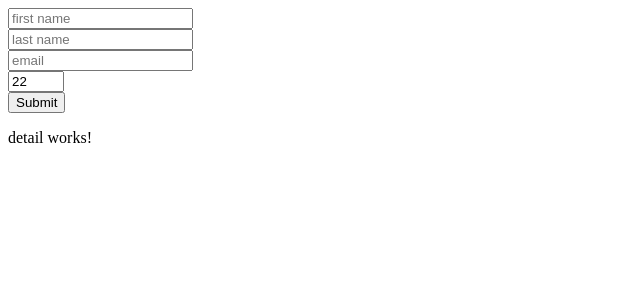
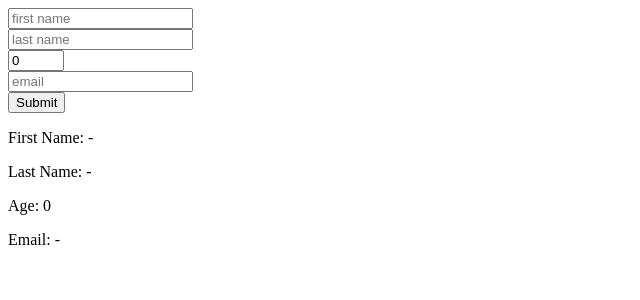
Before and after one commit to earthgta2010/Angular_Form, an Angular app: page / in a window 1280 px wide. Shown: the top 300 px of the page, without its empty margins (0-640 px from the left). Built offline with nearby package versions, Linux system fonts and the light colour scheme.

Commit message:
'fifthcommit'

```diff
--- a/src/app/app.component.html
+++ b/src/app/app.component.html
@@ -1,6 +1,6 @@
 <div>
-  <app-form></app-form>
+  <app-form (change) = onChange($event)></app-form>
 </div>
 <div>
-  <app-detail></app-detail>
+  <app-detail [user]="user"></app-detail>
 </div>
--- a/src/app/app.component.ts
+++ b/src/app/app.component.ts
@@ -1,4 +1,5 @@
 import { Component } from '@angular/core';
+import { User } from './user';
 
 @Component({
   selector: 'app-root',
@@ -7,4 +8,8 @@ import { Component } from '@angular/core';
 })
 export class AppComponent {
   title = 'AngularClass2Form';
+  user: User
+  onChange(user: User){
+    this.user = user;
+  }
 }
--- a/src/app/detail/detail.component.html
+++ b/src/app/detail/detail.component.html
@@ -1,3 +1,4 @@
-<p>
-  detail works!
-</p>
+<p>First Name: {{user?.firstName || '-'}}</p>
+<p>Last Name: {{user?.lastName || '-'}}</p>
+<p>Age: {{user ? user.age : 0}}</p>
+<p>Email: {{user?.email || '-'}}</p>
--- a/src/app/detail/detail.component.ts
+++ b/src/app/detail/detail.component.ts
@@ -1,4 +1,5 @@
-import { Component, OnInit } from '@angular/core';
+import { Component, OnInit, Input } from '@angular/core';
+import { User } from '../user';
 
 @Component({
   selector: 'app-detail',
@@ -6,7 +7,7 @@ import { Component, OnInit } from '@angular/core';
   styleUrls: ['./detail.component.css']
 })
 export class DetailComponent implements OnInit {
-
+  @Input() user: User;
   constructor() { }
 
   ngOnInit() {
--- a/src/app/form/form.component.html
+++ b/src/app/form/form.component.html
@@ -2,16 +2,39 @@
   <form [formGroup]="formGroup" (ngSubmit)="onSubmit(formGroup)">
     <div>
       <input type="text" formControlName="firstName" placeholder="first name">
+      <label style="color:red" *ngIf="formGroup.get('firstName').invalid &&
+      formGroup.get('firstName').touched &&
+      formGroup.get('firstName').errors['required']">Required.</label>
+      <label style="color:red" *ngIf="formGroup.get('firstName').invalid &&
+      formGroup.get('firstName').touched &&
+      formGroup.get('firstName').errors['minlength']">Min is 3.</label>
     </div>
     <div>
       <input type="text" formControlName="lastName" placeholder="last name">
+      <label style="color:red" *ngIf="formGroup.get('firstName').invalid &&
+      formGroup.get('lastName').touched &&
+      formGroup.get('lastName').errors['required']">Required.</label>
+      <label style="color:red" *ngIf="formGroup.get('firstName').invalid &&
+      formGroup.get('lastName').touched &&
+      formGroup.get('lastName').errors['minlength']">Min is 3.</label>
+    </div>
+    <div>
+      <input type="number" min="0" max="99" formControlName="age" placeholder="age">
+      <label style="color:red" *ngIf="formGroup.get('age').invalid &&
+      formGroup.get('age').touched &&
+      (formGroup.get('age').errors['min']
+      || formGroup.get('age').errors['max'])">Between 0 and 99
+      </label>
     </div>
     <div>
       <input type="text" formControlName="email" placeholder="email">
+      <label style="color:red" *ngIf="formGroup.get('email').invalid &&
+      formGroup.get('email').touched &&
+      formGroup.get('email').errors['required']">Required.</label>
+      <label style="color:red" *ngIf="formGroup.get('email').invalid &&
+      formGroup.get('email').touched &&
+      formGroup.get('email').errors['email']">E-mail is invalid</label>
     </div>
-    <div>
-        <input type="number" min="0" max="99" formControlName="age" placeholder="age">
-      </div>
     <button>Submit</button>
   </form>
 </div>
--- a/src/app/form/form.component.ts
+++ b/src/app/form/form.component.ts
@@ -1,5 +1,5 @@
-import { Component, OnInit } from '@angular/core';
-import { FormBuilder, FormGroup } from '@angular/forms';
+import { Component, OnInit, Output, EventEmitter } from '@angular/core';
+import { FormBuilder, FormGroup, Validators, FormControl, AbstractControl } from '@angular/forms';
 import { User } from '../user';
 
 @Component({
@@ -9,25 +9,50 @@ import { User } from '../user';
 })
 export class FormComponent implements OnInit {
   formGroup: FormGroup;
+  @Output() change = new EventEmitter();
   constructor(
     private fb: FormBuilder
-  ) {}
+  ) { }
 
   ngOnInit() {
     this.formGroup = this.fb.group({
-      firstName: [''],
-      lastName: [''],
-      email: [''],
-      age: [22],
+      firstName: ['', [Validators.required, Validators.minLength(2)]],
+      lastName: ['', [Validators.required, Validators.minLength(2)]],
+      age: [0, [Validators.min(0),Validators.max(99)]],
+      email: ['', [Validators.required, Validators.email]],
+
     })
   }
 
-  onSubmit(form: FormGroup){
-    console.log(form);
-    const {firstName, lastName, email, age} = form.value;
-    console.log(firstName, lastName, email, age);
-    const user = new User(firstName, lastName, email, age);
-    console.log(user)
+  // EmailValidator(control: AbstractControl){
+  //   const value: string = control.value;
+  //   if(value && value.includes('@')){
+  //     return null;
+  //   }
+  //   return{
+  //     email: true
+  //   }
+  // }
+
+  onSubmit(form: FormGroup) {
+    if (form.valid) {
+      //console.log(form.valid, form.invalid);
+      //console.log((<FormControl>form.get('firstName')).errors);
+      const { firstName, lastName, email, age } = form.value;
+      //console.log(firstName, lastName, email, age);
+      const user = new User(firstName, lastName, email, age);
+      this.change.emit(user);
+      //console.log(user);
+    } else {
+      ['firstName',
+        'lastName',
+        'age',
+        'email'].forEach((key: string)=>{
+          //console.log(form.get(key).errors)
+          form.get(key).markAsTouched();
+        })
+    }
+
   }
 
 }
```
